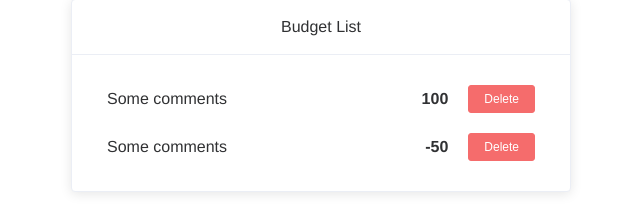
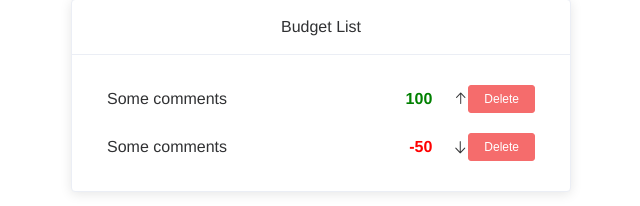
Before and after one commit to KaimNotark/budget, a Vue app: page / in a window 1280 px wide. Shown: the part 550-756 px from the top of the page, without its empty margins (319-959 px from the left). Built offline with nearby package versions, Linux system fonts and the light colour scheme.

Commit message:
the fifth task is done

```diff
--- a/src/components/BudgetListItem.vue
+++ b/src/components/BudgetListItem.vue
@@ -4,9 +4,14 @@
       <span class="budget-comment">
         {{ item.comment }}
       </span>
-      <span class="budget-value">
+      <span
+        class="budget-value"
+        :class="{ __red: item.value < 0, __green: item.value > 0 }"
+      >
         {{ item.value }}
       </span>
+      <i class="el-icon-top" v-if="item.value > 0"></i>
+      <i class="el-icon-bottom" v-else></i>
       <ElButton type="danger" size="mini" @click="deleteItem(item.id)">
         Delete
       </ElButton>
@@ -45,4 +50,11 @@ export default {
   margin-left: auto;
   margin-right: 20px;
 }
+
+.__red {
+  color: red;
+}
+.__green {
+  color: green;
+}
 </style>
```
